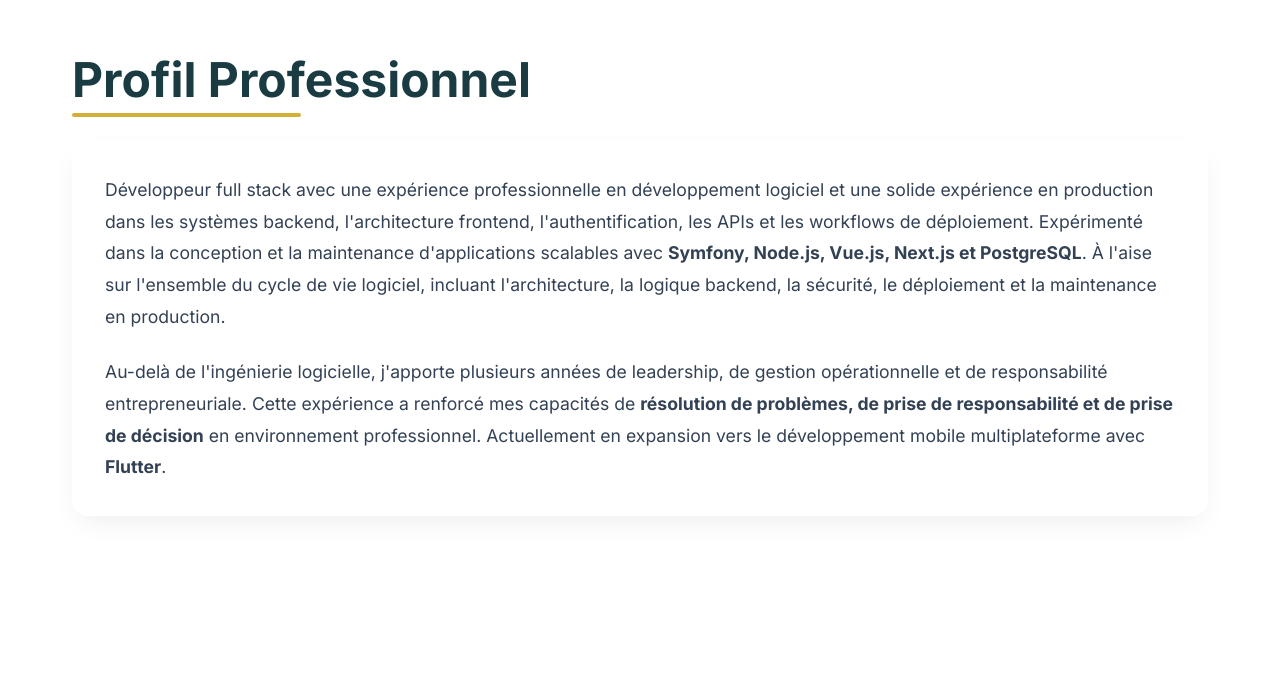
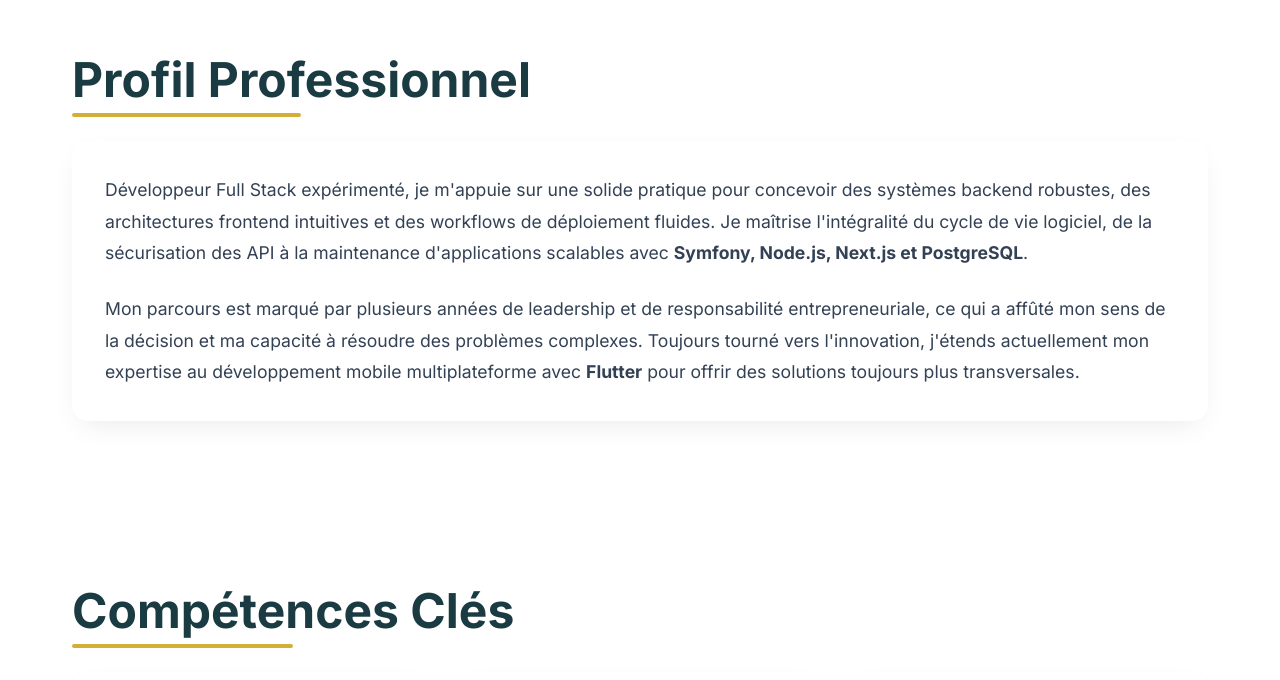
Before and after one commit to Div-divine/my_cv, a Next.js app: page / in a window 1280 px wide. Shown: the part 830-1510 px from the top of the page. Built offline with nearby package versions, Linux system fonts and the light colour scheme.

Commit message:
Update description

```diff
--- a/src/translations.ts
+++ b/src/translations.ts
@@ -16,13 +16,13 @@ export const translations = {
       role: 'Full Stack Developer',
       tagline: 'Backend Systems • Scalable APIs • Authentication • Modern Frontend Architecture',
       description:
-        'Full stack developer with professional software development experience and strong production expertise in designing and maintaining scalable applications using Symfony, Node.js, Vue.js, and Next.js. Focused on secure backend architecture, high-performance APIs, and seamless user experiences.',
+        'As an experienced Full Stack Developer, I leverage a strong background in production environments to design robust backend systems, intuitive frontend architectures, and seamless deployment workflows.',
     },
 
     about: {
       title: 'Professional Profile',
-      p1: 'Full stack developer with professional software development experience and strong production experience across backend systems, frontend architecture, authentication, APIs, and deployment workflows. Experienced in designing and maintaining scalable applications using <strong>Symfony, Node.js, Vue.js, Next.js, and PostgreSQL</strong>. Comfortable working across the complete software lifecycle including architecture, backend logic, security, deployment, and production maintenance.',
-      p2: 'Beyond software engineering, I bring several years of leadership, operational management, and business responsibility from entrepreneurship roles. This background strengthened my <strong>problem-solving, ownership, and decision-making abilities</strong> in professional environments. Currently expanding into cross-platform mobile development with <strong>Flutter</strong>.',
+      p1: 'As an experienced Full Stack Developer, I leverage a strong background in production environments to design robust backend systems, intuitive frontend architectures, and seamless deployment workflows. I master the complete software lifecycle, from API security to the maintenance of scalable applications using <strong>Symfony, Node.js, Next.js, and PostgreSQL</strong>.',
+      p2: 'My career is defined by several years of leadership and entrepreneurial responsibility, which has sharpened my decision-making skills and ability to solve complex problems. Driven by innovation, I am currently expanding my expertise into cross-platform mobile development with <strong>Flutter</strong> to provide comprehensive, multi-channel solutions.',
     },
 
     skills: {
@@ -181,7 +181,7 @@ export const translations = {
     pdf: {
       profileTitle: 'Professional Profile',
       profileSummary:
-        'Full stack developer with professional software development experience and strong production experience across backend systems, frontend architecture, authentication, APIs, and deployment workflows. Expert in designing scalable applications using Symfony, Node.js, Next.js, and PostgreSQL. Comfortable working across the complete software lifecycle including architecture, security, and production maintenance. Brings several years of leadership and business responsibility from entrepreneurship roles, strengthening problem-solving and decision-making abilities. Currently expanding into cross-platform mobile development with Flutter.',
+        'As an experienced Full Stack Developer, I leverage a strong background to design robust backend systems, intuitive frontend architectures, and seamless deployment workflows. I master the complete software lifecycle, from API security to the maintenance of scalable applications using Symfony, Node.js, Next.js, and PostgreSQL. My career is defined by several years of leadership and entrepreneurial responsibility, which has sharpened my decision-making skills and ability to solve complex problems. Driven by innovation, I am currently expanding my expertise into cross-platform mobile development with Flutter to provide comprehensive, multi-channel solutions.',
       experienceTitle: 'Professional Experience',
       skillsTitle: 'Core Technical Skills',
       leadershipTitle: 'Leadership & Business',
@@ -340,13 +340,13 @@ export const translations = {
       role: 'Développeur Full Stack',
       tagline: 'Systèmes Backend • APIs Scalables • Authentification • Architecture Frontend Moderne',
       description:
-        'Développeur full stack avec une expérience professionnelle en développement logiciel et une solide expertise en production dans la conception et la maintenance d\'applications scalables avec Symfony, Node.js, Vue.js et Next.js. Spécialisé dans l\'architecture backend sécurisée, les APIs performantes et les expériences utilisateur fluides.',
+        'Développeur Full Stack expérimenté, je m\'appuie sur une solide pratique pour concevoir des systèmes backend robustes, des architectures frontend intuitives et des workflows de déploiement fluides.',
     },
 
     about: {
       title: 'Profil Professionnel',
-      p1: 'Développeur full stack avec une expérience professionnelle en développement logiciel et une solide expérience en production dans les systèmes backend, l\'architecture frontend, l\'authentification, les APIs et les workflows de déploiement. Expérimenté dans la conception et la maintenance d\'applications scalables avec <strong>Symfony, Node.js, Vue.js, Next.js et PostgreSQL</strong>. À l\'aise sur l\'ensemble du cycle de vie logiciel, incluant l\'architecture, la logique backend, la sécurité, le déploiement et la maintenance en production.',
-      p2: 'Au-delà de l\'ingénierie logicielle, j\'apporte plusieurs années de leadership, de gestion opérationnelle et de responsabilité entrepreneuriale. Cette expérience a renforcé mes capacités de <strong>résolution de problèmes, de prise de responsabilité et de prise de décision</strong> en environnement professionnel. Actuellement en expansion vers le développement mobile multiplateforme avec <strong>Flutter</strong>.',
+      p1: 'Développeur Full Stack expérimenté, je m\'appuie sur une solide pratique pour concevoir des systèmes backend robustes, des architectures frontend intuitives et des workflows de déploiement fluides. Je maîtrise l\'intégralité du cycle de vie logiciel, de la sécurisation des API à la maintenance d\'applications scalables avec <strong>Symfony, Node.js, Next.js et PostgreSQL</strong>.',
+      p2: 'Mon parcours est marqué par plusieurs années de leadership et de responsabilité entrepreneuriale, ce qui a affûté mon sens de la décision et ma capacité à résoudre des problèmes complexes. Toujours tourné vers l\'innovation, j\'étends actuellement mon expertise au développement mobile multiplateforme avec <strong>Flutter</strong> pour offrir des solutions toujours plus transversales.',
     },
 
     skills: {
@@ -505,7 +505,7 @@ export const translations = {
     pdf: {
       profileTitle: 'Profil Professionnel',
       profileSummary:
-        'Développeur full stack avec une expérience professionnelle en développement logiciel et une solide expérience en production dans les systèmes backend, l\'architecture frontend, l\'authentification, les APIs et les workflows de déploiement. Expert dans la conception d\'applications scalables avec Symfony, Node.js, Next.js et PostgreSQL. À l\'aise sur l\'ensemble du cycle de vie logiciel, incluant l\'architecture, la sécurité et la maintenance en production. Apporte plusieurs années de leadership et de responsabilité entrepreneuriale, renforçant les capacités de résolution de problèmes et de prise de décision. Actuellement en expansion vers le développement mobile multiplateforme avec Flutter.',
+        'Développeur Full Stack expérimenté, je m\'appuie sur une solide pratique pour concevoir des systèmes backend robustes, des architectures frontend intuitives et des workflows de déploiement fluides. Je maîtrise l\'intégralité du cycle de vie logiciel, de la sécurisation des API à la maintenance d\'applications scalables avec Symfony, Node.js, Next.js et PostgreSQL. Mon parcours est marqué par plusieurs années de leadership et de responsabilité entrepreneuriale, ce qui a affûté mon sens de la décision et ma capacité à résoudre des problèmes complexes. Toujours tourné vers l\'innovation, j\'étends actuellement mon expertise au développement mobile multiplateforme avec Flutter pour offrir des solutions toujours plus transversales.',
       experienceTitle: 'Expérience Professionnelle',
       skillsTitle: 'Compétences Techniques',
       leadershipTitle: 'Leadership & Entrepreneuriat',
```
